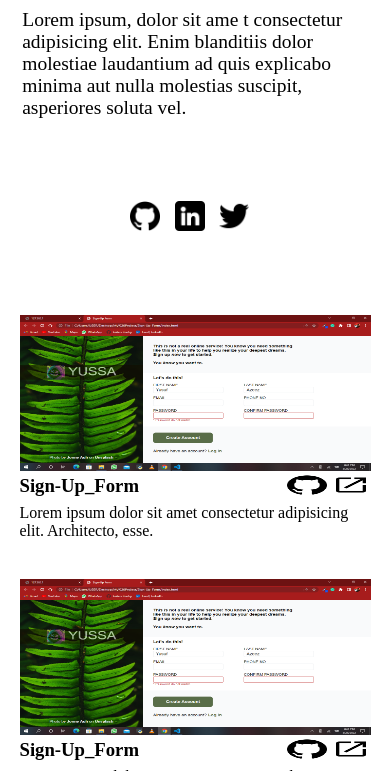
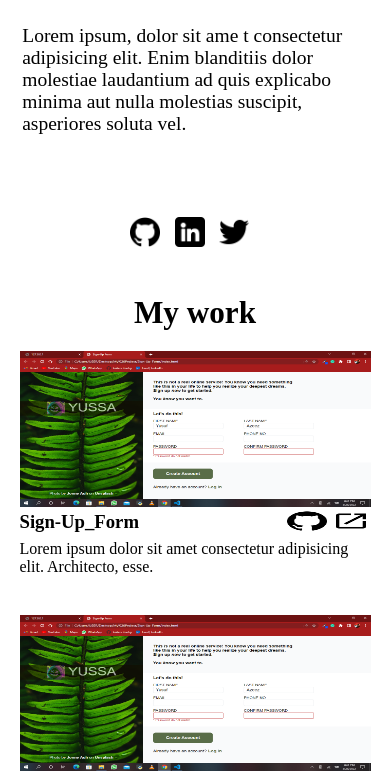
Before and after one commit to YussaMoney/My_Portfolio, a website: page index.html in a window 390 px wide. Shown: the part 329-1100 px from the top of the page. Drawn offline with Linux system fonts and the light colour scheme.

Commit message:
Added: Content (My work) to Author-Project Section

```diff
--- a/css/style.css
+++ b/css/style.css
@@ -105,7 +105,7 @@ body {
 
   .about {
     position: static;
-    margin-top: 2%;
+    margin-top: 6vw;
     border: 0;
     margin-bottom: 10%;
     height: 100%;
@@ -127,6 +127,11 @@ body {
   .phone img,
   .email img {
     display: none;
+  }
+
+  .project-header{
+    font-size: 8vw;
+    text-align: center;
   }
 
   .projects img {
--- a/index.html
+++ b/index.html
@@ -36,6 +36,7 @@
       </section>
     </header>
     <main class="main">
+      <h2 class="project-header">My work</h2>
       <section class="author-projects">
         <article class="projects project1">
           <img src="./img/Sign-Up_Form.png" alt="project1" />
```
